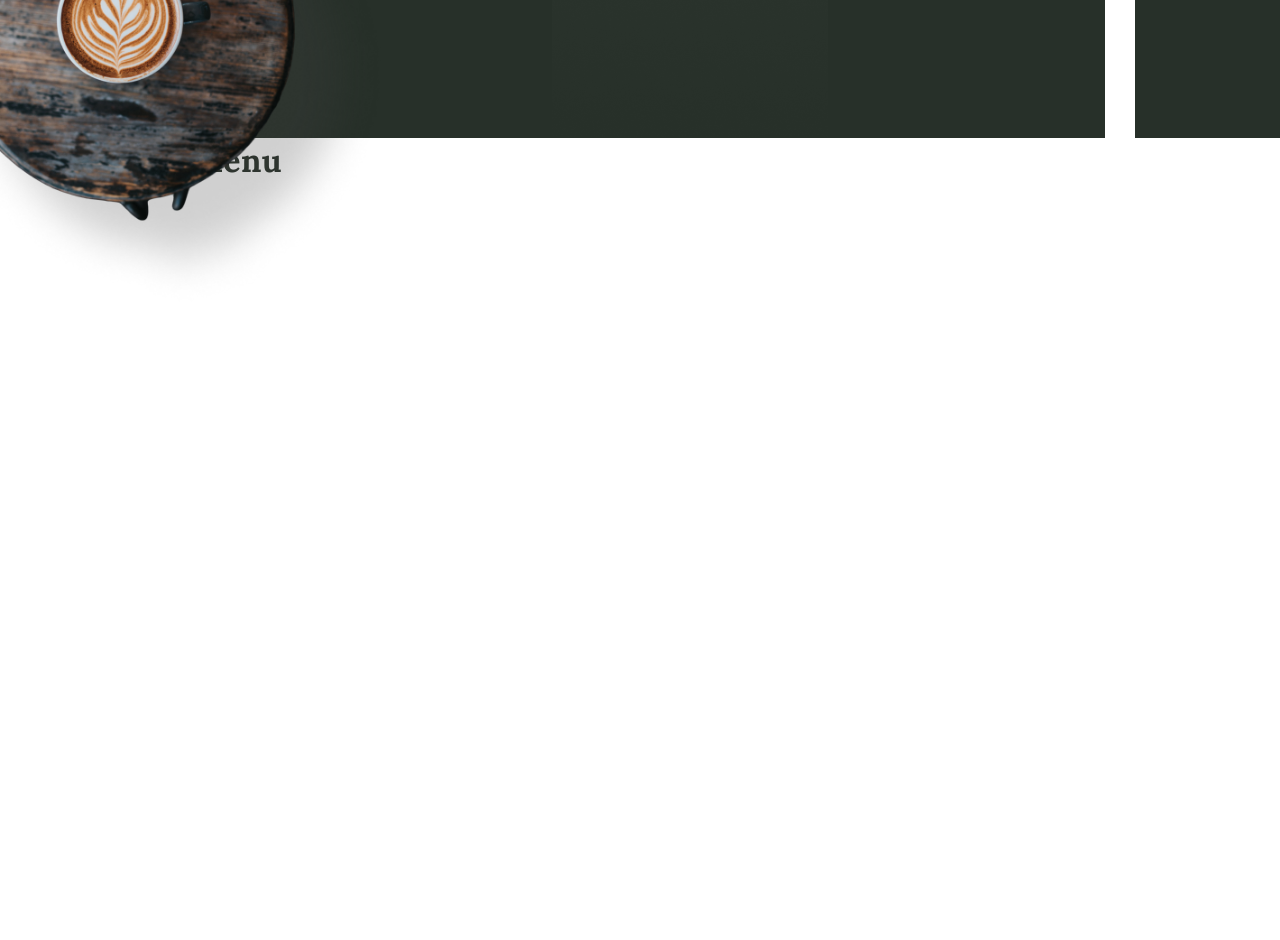
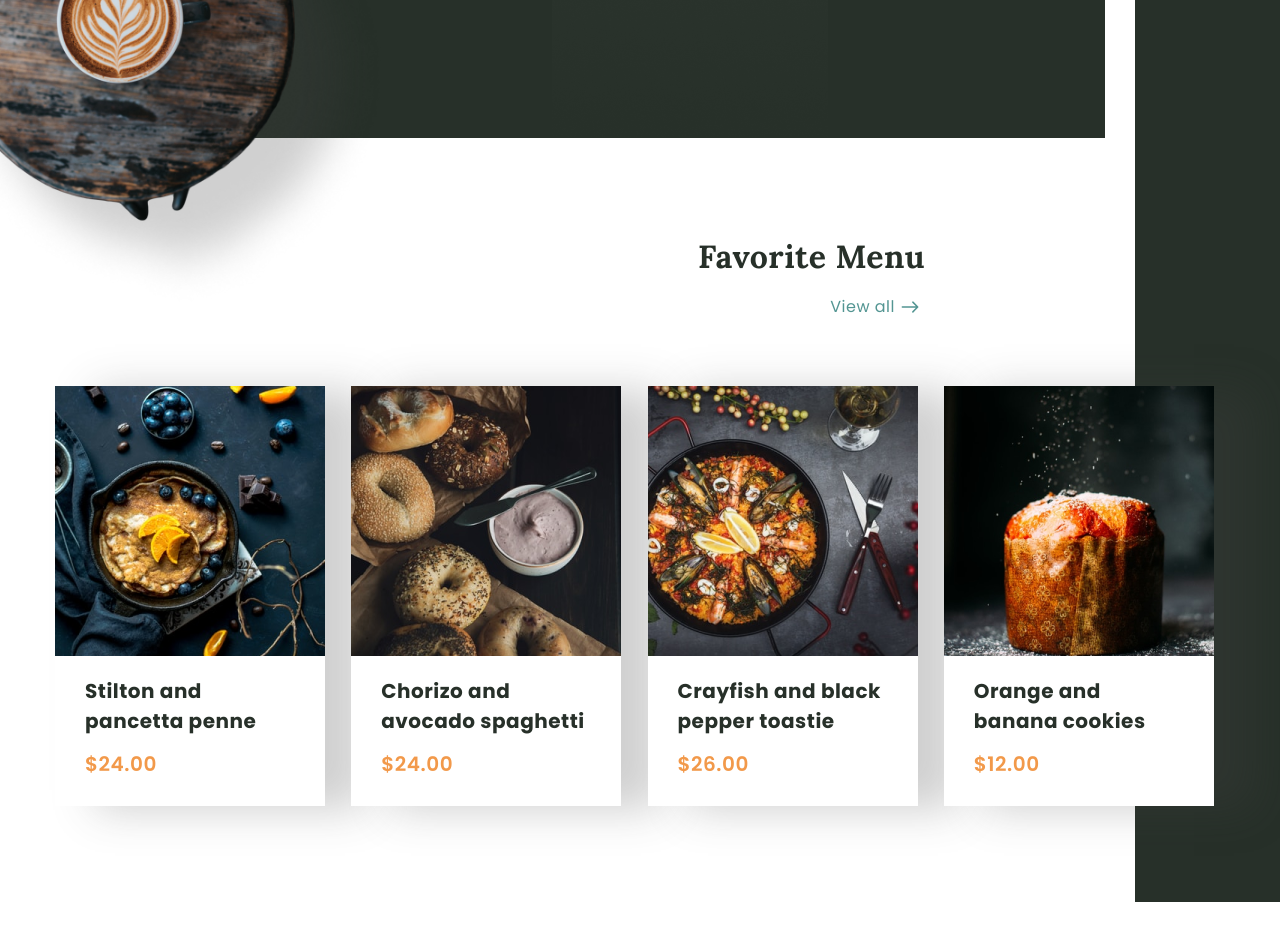
Before and after one commit to bdancost/wfood, a Next.js app: page / in a window 1280 px wide. Shown: the part 960-1900 px from the top of the page. Built offline with nearby package versions, Linux system fonts and the light colour scheme.

Commit message:
Configurando Menu

```diff
--- a/components/Menu.jsx
+++ b/components/Menu.jsx
@@ -1,7 +1,7 @@
 "use client";
 import Image from "next/image";
 import Link from "next/link";
-import { IoIoArrowRoundForward } from "react-icons/io5";
+import { IoIosArrowRoundForward } from "react-icons/io";
 
 import { motion } from "framer-motion";
 import { fadeIn } from "@/variants";
@@ -31,11 +31,56 @@ const menu = [
 
 const Menu = () => {
   return (
-    <section>
+    <section className="relative bg-menu py-12 xl:py-24" id="menu">
       <div className="container mx-auto">
-        <div>
-          <h2>Favorite Menu</h2>
-          <Link href="/">View all</Link>
+        <motion.div
+          variants={fadeIn("left", 0.3)}
+          initial="hidden"
+          whileInView={"show"}
+          viewport={{ once: false, amount: 0.2 }}
+          className="mx-auto max-w-[570px] text-center xl:text-right"
+        >
+          <h2 className="mb-3">Favorite Menu</h2>
+          <Link
+            href="/"
+            className="mb-16 flex items-center justify-center text-green xl:justify-end"
+          >
+            View all
+            <IoIosArrowRoundForward className="text-3xl" />
+          </Link>
+        </motion.div>
+        {/* menu grid */}
+        <div className="grid grid-cols-1 gap-[30px] md:grid-cols-3 md:gap-[15px] xl:grid-cols-4">
+          {menu.map((item, index) => {
+            return (
+              <div
+                key={index}
+                className="group mx-auto max-w-[270px] bg-white shadow-primary xl:mx-0"
+              >
+                {/* img */}
+                <div className="overflow-hidden">
+                  <Image
+                    src={item.img}
+                    width={270}
+                    height={270}
+                    alt="menu"
+                    className="transition-all duration-300 group-hover:scale-110"
+                  />
+                </div>
+                {/* title & price */}
+                <div className="px-[30px] pb-[28px] pt-[20px]">
+                  <Link href="/">
+                    <h3 className="mb-[14px] font-poppins text-black">
+                      {item.title}
+                    </h3>
+                  </Link>
+                  <div className="font-poppins text-xl font-semibold text-orange">
+                    {item.price}
+                  </div>
+                </div>
+              </div>
+            );
+          })}
         </div>
       </div>
     </section>
```
